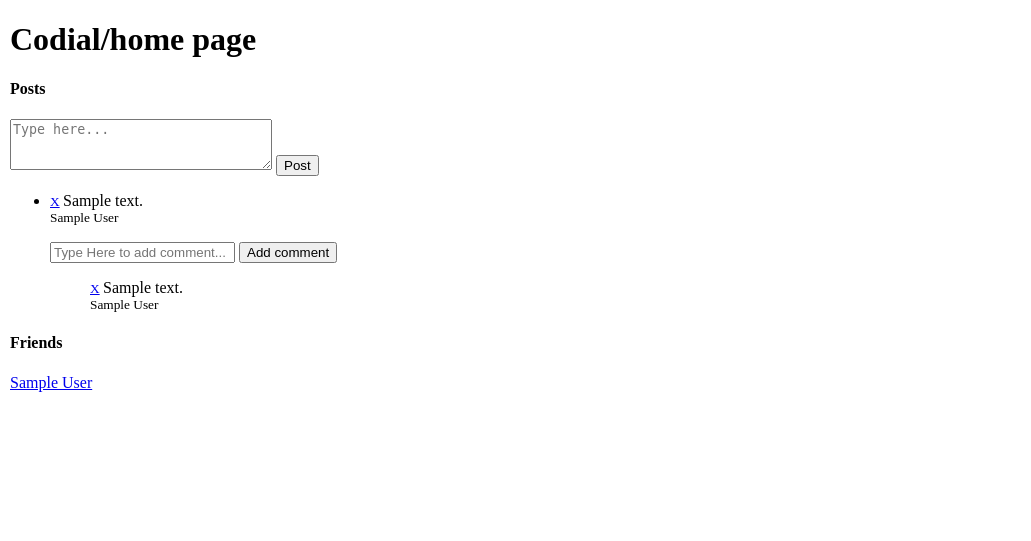
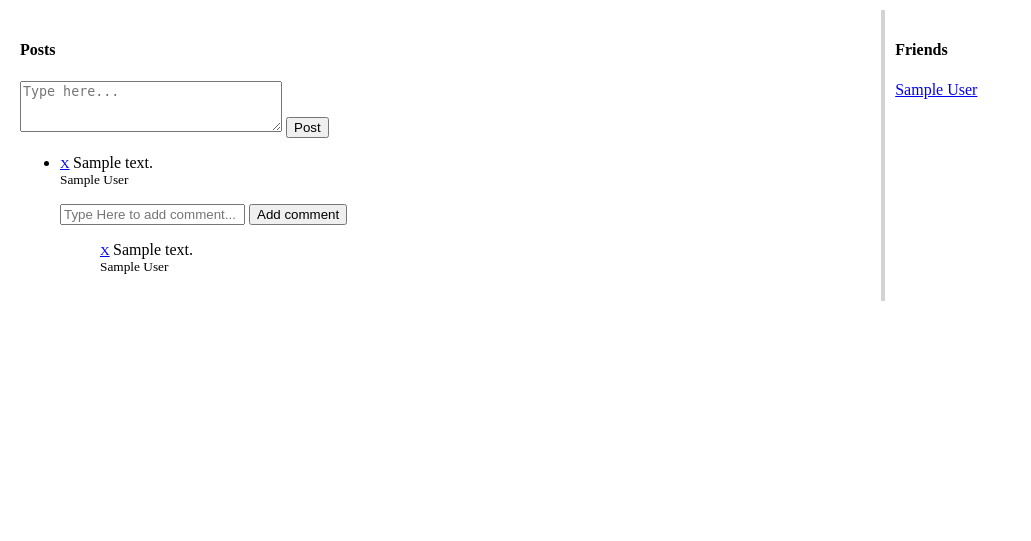
Before and after one commit to shishir474/codial, a Node server app: page / in a window 1280 px wide. Shown: the part 40-581 px from the top of the page, without its empty margins (0-1031 px from the left). Run offline with Node 20, Linux system fonts and the light colour scheme; a user stored in the database is signed in; tables that the repository leaves empty hold one stand-in row (values such as "Sample post"); style sheets or scripts are compiled from the project's sources; some libraries are stand-ins or nearby versions.

Commit message:
improve scss of home page

```diff
--- /dev/null
+++ b/assets/css/home.css
@@ -0,0 +1,9 @@
+#home-container {
+  display: flex; }
+  #home-container #feed-posts {
+    width: 70%;
+    padding: 10px; }
+  #home-container #user-friends {
+    width: 30%;
+    border-left: 4px solid lightgrey;
+    padding: 10px; }
--- /dev/null
+++ b/assets/scss/home.scss
@@ -0,0 +1,14 @@
+// include this file in home.ejs
+#home-container{
+    display: flex;
+    #feed-posts{
+        width:70%;
+        padding:10px;
+    }
+    #user-friends{
+        width:30%;
+        border-left:4px solid lightgrey;
+        padding: 10px;
+
+    }
+}
--- a/views/home.ejs
+++ b/views/home.ejs
@@ -15,12 +15,15 @@
 <html>
     <head>
         <title></title>
+        <link rel="stylesheet" href="/css/home.css">
     </head>
     <body>
 
         <!--  since we're loading this page according to a layout we're removing this line <- include('_header') %>   -->
         <!-- header and footer are already included in layout so thereby removing it -->
-        <h1>Codial/home page</h1>
+        <!-- <h1>Codial/home page</h1> -->
+
+        <div id="home-container">
             <section id="feed-posts">
                 <h4>Posts</h4>
                 <!-- display form only if the user is authenticated. If authenticated then locals objecty will have user key -->
@@ -30,11 +33,7 @@
                          <textarea name="content" cols="30" rows="3" placeholder="Type here..."></textarea>
                          <input type="submit" value="Post">
                     </form>
-
                 <% } %>
-
-        </section>
-
 
                 <ul>
                   <!-- displaying posts of a user -->
@@ -44,6 +43,8 @@
                      </li>
                   <%}%>
               </ul>
+
+          </section>
 
           <!-- Displaying all the users on home page only if the user is logged in. For this I need to fetch all the users. SO go to homeController and pass reference of all users -->
           <% if (locals.user){ %>
@@ -58,6 +59,9 @@
               <% } %>
           </section>
          <% } %>
+        </div>
+
+
 
         <!-- <%- include('_footer')%> -->
     </body>
```
Lines whose indentation alone changed are shown as unchanged.
